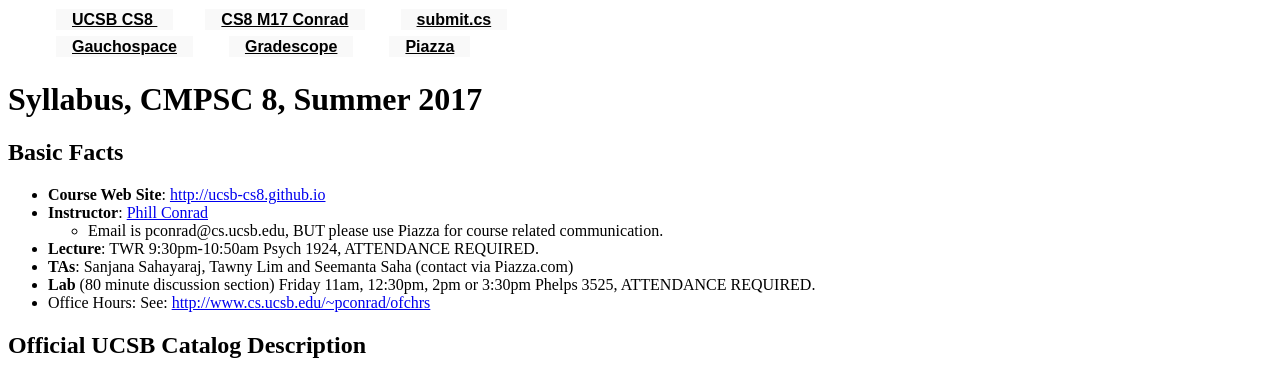
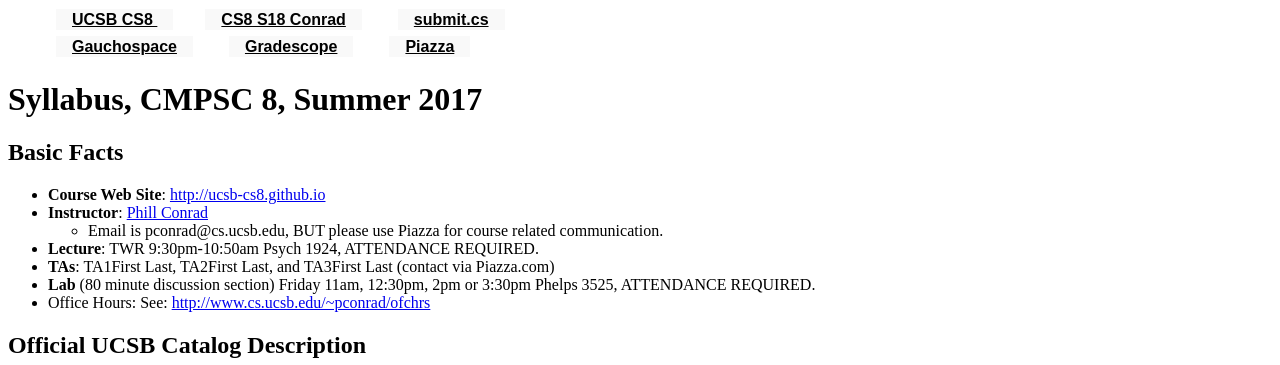
Before and after one commit to ucsb-cs8-s18/ucsb-cs8-s18.github.io, a Jekyll site: the page built from _info/syllabus.md, in a window 1280 px wide and 900 px high. Shown: the top 365 px of the window. Built offline with Jekyll 4.4.1, drawn with Linux system fonts in a browser that asks for light colours; some of the changed lines change nothing that is shown.

Commit message:
update config

```diff
--- a/_config.yml
+++ b/_config.yml
@@ -2,43 +2,30 @@
 course: "CS8"
 legacy_wiki_name: 8wiki
 legacy_wiki_url: "https://foo.cs.ucsb.edu/8wiki"
-qtr: "M17"
-quarter: "Summer 2017"
-ta_list: "Sanjana, Tawny and Seemanta"
-ta_list_full: "Sanjana Sahayaraj, Tawny Lim and Seemanta Saha"
+qtr: "S18"
+quarter: "Spring 2017"
+ta_list: "First1, First2, and First3"
+ta_list_full: "TA1First Last, TA2First Last, and TA3First Last"
 instructor: "Conrad"
 
-github_url: https://github.com/ucsb-cs8-m17/ucsb-cs8-m17.github.io
+github_url: https://github.com/ucsb-cs8-s18/ucsb-cs8-s18.github.io
 course_site: http://ucsb-cs8.github.io
 
 on_campus: http://proquest.safaribooksonline.com
 off_campus: http://proquest.safaribooksonline.com.proxy.library.ucsb.edu:2048
 
-
-
-legacy_wiki_url: https://foo.cs.ucsb.edu/8wiki
-legacy_wiki_name: "8wiki"
-
-
 start_week: 1
-start_date: 2017-08-06 00:00:00.00-7:00
-num_weeks: 6
-extra_exam_week: false
+start_date: 2018-03-31 00:00:00.00-7:00
+num_weeks: 10
+extra_exam_week: true
 sections: "11am,&nbsp;12:30pm,&nbsp;2pm&nbsp;or&nbsp;3:30pm"
 
 cal_dates: >
   [
-  {"label":"First day of session B", "date":"2017-08-07" },
-  {"label":"Solar Eclipse peaks at 10:18am", "date":"2017-08-21"},
-  {"label":"Last day to Add","date":"2017-08-11" },
-  {"label":"Last day to Add with code","date":"2017-08-17" },
-  {"label":"Drop w/ Full Refund","date":"2017-08-11" },
-  {"label":"Drop Deadline (no W grade)","date":"2017-08-22" },
-  {"label":"Univ Holiday", "date":"2017-09-04" },
-  {"label":"Grade Option Change Deadline", "date":"2017-09-05" },
-  {"label":"Last day of session", "date":"2017-09-16" }
+  {"label":"First day of Spring Quarter", "date":"2017-08-07" },
+  {"label":"Univ Holiday", "date":"2018-05-28" },
+  {"label":"Last day of instruction", "date":"2018-06-08" }
   ]
-
 
 
 kramdown:
```
